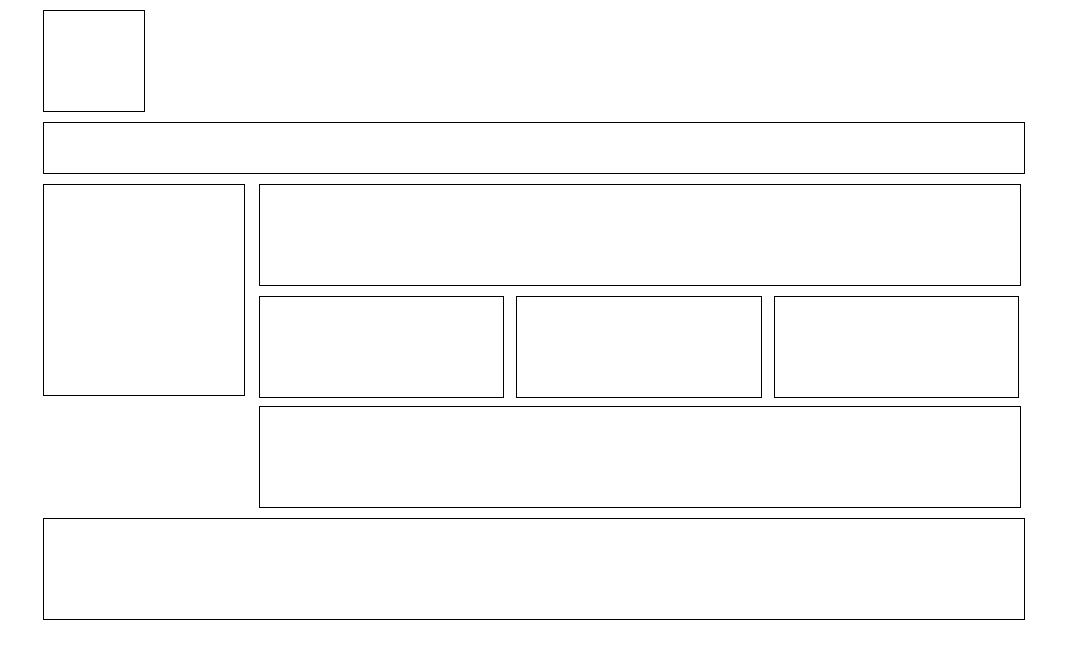
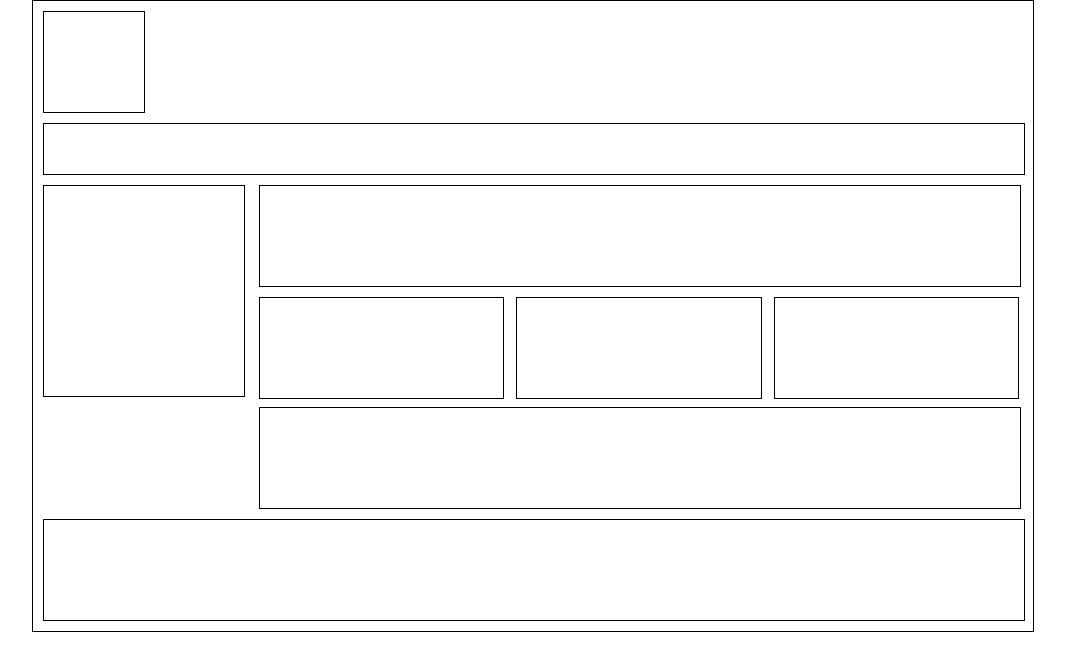
Before and after one commit to heatherphoon/heatherphoon.github.io, a plain HTML site: page layout/index.html in a window 1280 px wide. Shown: the whole page, without its empty margins (107-1172 px from the left). Drawn offline with Linux system fonts and the light colour scheme.

Commit message:
Update index.html

```diff
--- a/layout/index.html
+++ b/layout/index.html
@@ -10,6 +10,13 @@
 article {
 	width: 1000px;
 	margin: auto;
+	border: black solid 1px;
+}
+header {
+    border: black solid 1px;
+        margin: 10px;
+        width: 100px;
+    height: 100px;
 }
 div {
     border: black solid 1px;
@@ -71,7 +78,7 @@ margin: 0px;
 </head>
 <body>
 	<article>
-<div id="b1"></div>
+<header></header>
 <div id="b2"></div>
 <section><div id="b3"></div>
 	<div id="b4">
```
